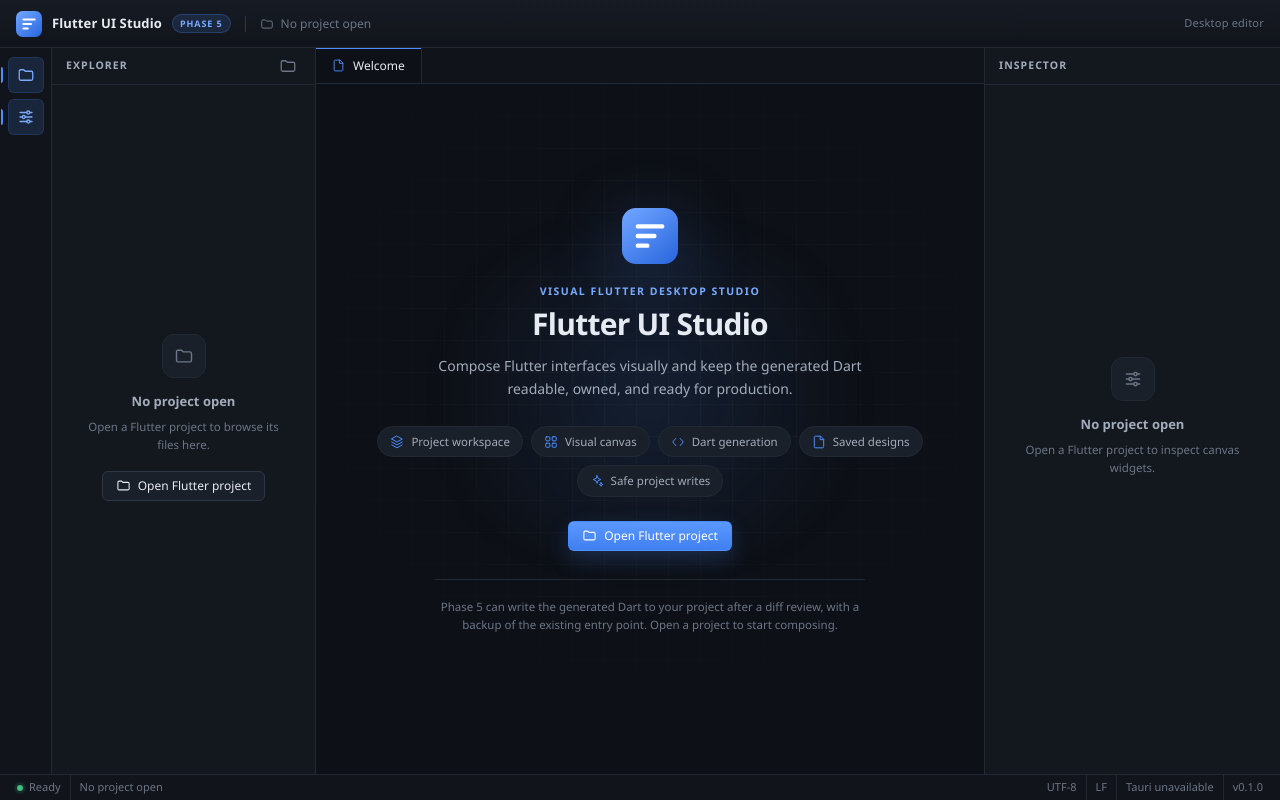
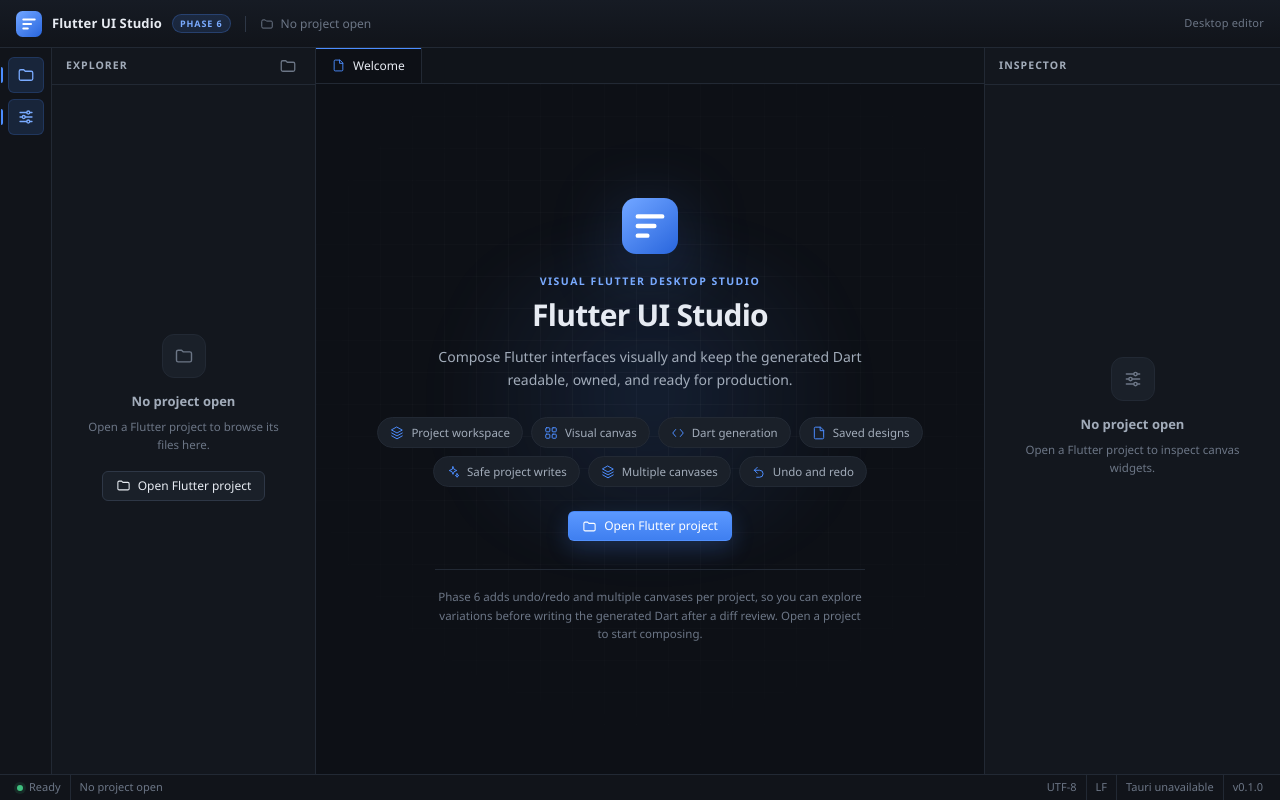
Before and after one commit to akilama471/FlutterVisulStudio, a React (Vite) app: page / in a window 1280 px wide. Built offline with nearby package versions, Linux system fonts and the light colour scheme.

Commit message:
chore(ui): update shell copy for Phase 6

```diff
--- a/src/features/editor/EditorWelcome.tsx
+++ b/src/features/editor/EditorWelcome.tsx
@@ -9,6 +9,8 @@ const plannedCapabilities = [
   { icon: "code", label: "Dart generation" },
   { icon: "file", label: "Saved designs" },
   { icon: "sparkles", label: "Safe project writes" },
+  { icon: "layers", label: "Multiple canvases" },
+  { icon: "undo", label: "Undo and redo" },
 ] as const;
 
 type EditorWelcomeProps = {
@@ -45,8 +47,8 @@ export function EditorWelcome({ status, onOpenProject }: EditorWelcomeProps) {
           </Button>
         </div>
         <p className="welcome__note">
-          Phase 5 can write the generated Dart to your project after a diff review, with a backup of
-          the existing entry point. Open a project to start composing.
+          Phase 6 adds undo/redo and multiple canvases per project, so you can explore variations
+          before writing the generated Dart after a diff review. Open a project to start composing.
         </p>
       </div>
     </section>
--- a/src/features/editor/WorkbenchHeader.tsx
+++ b/src/features/editor/WorkbenchHeader.tsx
@@ -12,7 +12,7 @@ export function WorkbenchHeader({ project }: WorkbenchHeaderProps) {
       <div className="workbench-header__brand">
         <BrandMark size={26} />
         <span className="workbench-header__title">Flutter UI Studio</span>
-        <span className="workbench-header__badge">Phase 5</span>
+        <span className="workbench-header__badge">Phase 6</span>
       </div>
       <span className="workbench-header__divider" aria-hidden="true" />
       <div className="workbench-header__context" title={project?.path}>
```
Also changed, not shown: 1 other file (tests, documents, lock files or other folders).
